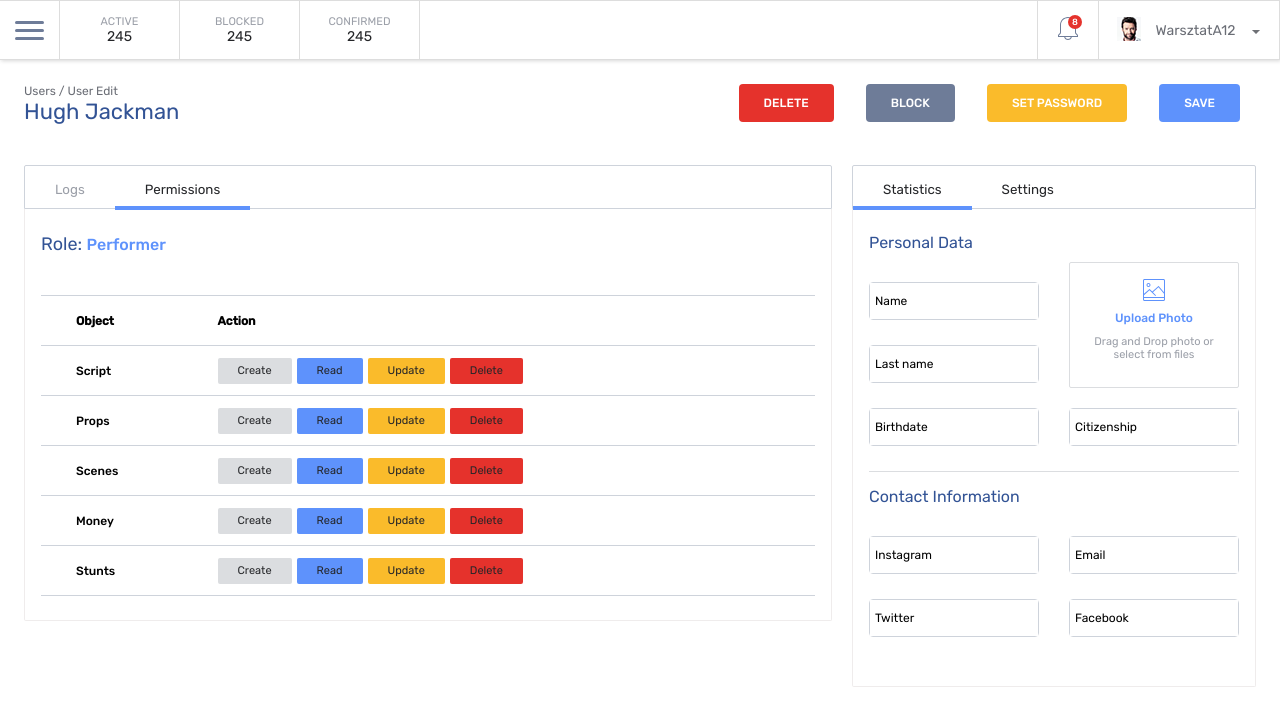
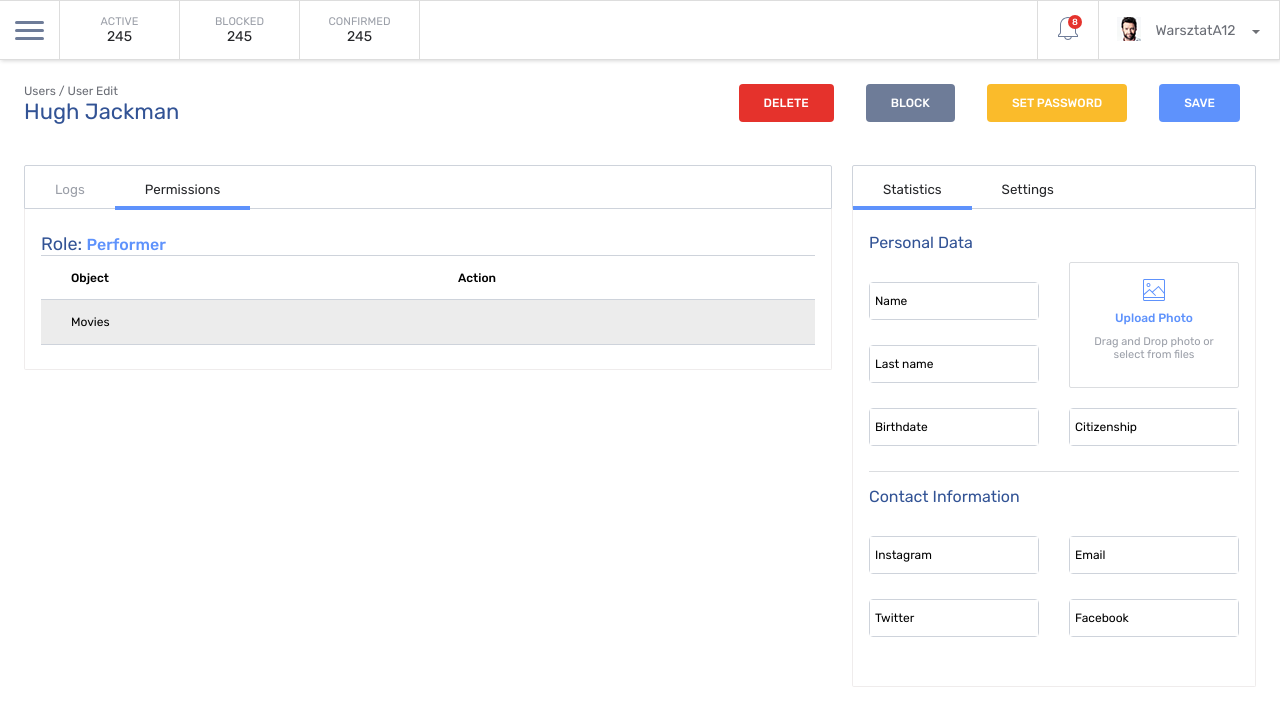
Before and after one commit to pan-rzeznik/task, an Angular app: page /dashboard/user-edit in a window 1280 px wide. Shown: the top 726 px of the page. Built offline with nearby package versions, Linux system fonts and the light colour scheme.

Commit message:
Refactor table list

```diff
--- a/src/app/modules/dashboard/components/user-edit/user-edit.component.html
+++ b/src/app/modules/dashboard/components/user-edit/user-edit.component.html
@@ -20,27 +20,10 @@
           <span class="role">Role: </span>
           <span class="type">Performer</span>
         </header>
-        <div class="table-section">
-          <table class="table">
-            <thead>
-              <tr>
-                <th>Object</th>
-                <th>Action</th>
-              </tr>
-            </thead>
-            <tbody>
-              <tr *ngFor="let row of tableFormArray.value">
-                <td>{{ row.name }}</td>
-                <td>
-                  <button class="table-button btn-create">Create</button
-                  ><button class="table-button btn-read">Read</button
-                  ><button class="table-button btn-update">Update</button
-                  ><button class="table-button btn-delete">Delete</button>
-                </td>
-              </tr>
-            </tbody>
-          </table>
-        </div>
+        <app-table
+          [tableData]="tableData"
+          [tableColumns]="tableColumns"
+        ></app-table>
       </div>
     </app-tab-body>
   </app-tab>
--- a/src/app/modules/dashboard/components/user-edit/user-edit.component.scss
+++ b/src/app/modules/dashboard/components/user-edit/user-edit.component.scss
@@ -44,47 +44,6 @@
   }
   .table-section {
     margin-top: 40px;
-    .table {
-      border-collapse: collapse;
-      width: 100%;
-
-      thead tr,
-      tbody tr {
-        text-align: left;
-        font-size: 12px;
-        font-weight: 500;
-        height: 50px;
-        border-top: 1px solid #ced3db;
-        border-bottom: 1px solid #ced3db;
-      }
-
-      th,
-      td {
-        padding-left: 35px;
-      }
-      .table-button {
-        height: 26px;
-        border-radius: 2px;
-        font-size: 11px;
-        color: #252629;
-        margin-right: 5px;
-        padding: 5px 20px;
-        cursor: pointer;
-      }
-
-      .btn-create {
-        background-color: #dbdde0;
-      }
-      .btn-read {
-        background-color: #5e92fc;
-      }
-      .btn-update {
-        background-color: #fabb2b;
-      }
-      .btn-delete {
-        background-color: #e5322c;
-      }
-    }
   }
   .personal {
     margin-bottom: 20px;
--- a/src/app/modules/dashboard/components/user-edit/user-edit.component.ts
+++ b/src/app/modules/dashboard/components/user-edit/user-edit.component.ts
@@ -5,8 +5,21 @@ import {
   Renderer2,
   OnInit,
 } from '@angular/core';
-import { FormGroup, FormBuilder, FormArray } from '@angular/forms';
+import { FormGroup, FormBuilder } from '@angular/forms';
+import { TableObject } from 'src/app/modules/shared/components/table/table.component';
 
+const mockData: TableObject[] = [
+  {
+    rowName: 'Movies',
+    nestedRows: [
+      { name: 'Script', state: false },
+      { name: 'Props', state: false },
+      { name: 'Scenes', state: false },
+      { name: 'Money', state: false },
+      { name: 'Stunts', state: false },
+    ],
+  },
+];
 @Component({
   selector: 'app-user-edit',
   templateUrl: './user-edit.component.html',
@@ -14,8 +27,8 @@ import { FormGroup, FormBuilder, FormArray } from '@angular/forms';
   changeDetection: ChangeDetectionStrategy.OnPush,
 })
 export class UserEditComponent implements OnInit {
-  private tableContent = ['Script', 'Props', 'Scenes', 'Money', 'Stunts'];
-  tableFormArray = new FormArray([]);
+  tableData = mockData;
+  tableColumns = ['Object', 'Action'];
   form: FormGroup;
 
   @ViewChild('form') formElement: HTMLFormElement;
@@ -33,7 +46,6 @@ export class UserEditComponent implements OnInit {
 
   ngOnInit(): void {
     this.initForm();
-    this.initTableFormArray();
   }
 
   submitForm(): void {
@@ -57,17 +69,6 @@ export class UserEditComponent implements OnInit {
     this.renderer.removeChild(this.formElement['nativeElement'], fakeSubmit);
   }
 
-  private initTableFormArray(): void {
-    this.tableContent.forEach((e) => {
-      this.tableFormArray.push(
-        this.fb.group({
-          name: e,
-          state: false,
-        })
-      );
-    });
-  }
-
   private initForm(): void {
     this.form = this.fb.group({
       personal: this.fb.group({
--- /dev/null
+++ b/src/app/modules/shared/components/table/table.component.html
@@ -0,0 +1,27 @@
+<div class="table">
+  <div class="table-header">
+    <span class="column" *ngFor="let column of tableColumns">{{ column }}</span>
+  </div>
+  <div class="table-body">
+    <details *ngFor="let row of dataSource?.controls">
+      <summary class="table-row">{{ row.get("rowName")?.value }}</summary>
+      <div
+        *ngFor="let nestedRow of row.get('nestedRows')?.controls"
+        class="table-row-expanded"
+      >
+        <p>{{ nestedRow.get("name").value }}</p>
+        <div class="buttons">
+          <button
+            (click)="toggleState(nestedRow.get('state'))"
+            class="table-button btn-create"
+          >
+            Create
+          </button>
+          <button class="table-button btn-read">Read</button>
+          <button class="table-button btn-update">Update</button>
+          <button class="table-button btn-delete">Delete</button>
+        </div>
+      </div>
+    </details>
+  </div>
+</div>
--- /dev/null
+++ b/src/app/modules/shared/components/table/table.component.scss
@@ -0,0 +1,74 @@
+.table {
+  display: grid;
+  grid-template-columns: repeat(auto-fit, minmax(250px, 1fr));
+
+  .table-header {
+    grid-row: 1/2;
+    grid-column: 1/-1;
+    display: grid;
+    align-items: center;
+    grid-template-columns: repeat(auto-fit, minmax(250px, 1fr));
+    text-align: left;
+    font-size: 12px;
+    font-weight: 500;
+    height: 45px;
+    border-top: 1px solid #ced3db;
+    border-bottom: 1px solid #ced3db;
+
+    .column {
+      padding-left: 30px;
+    }
+  }
+  .table-body {
+    grid-column: 1/-1;
+
+    .table-row {
+      height: 45px;
+      padding-left: 30px;
+      display: flex;
+      align-items: center;
+      outline: none;
+      border-bottom: 1px solid #ced3db;
+      background-color: #ececec;
+      font-size: 12px;
+    }
+    .table-row-expanded {
+      display: grid;
+      align-items: center;
+      grid-template-columns: repeat(auto-fit, minmax(250px, 1fr));
+      border-bottom: 1px solid #ced3db;
+      padding: 15px 0;
+
+      p {
+        padding-left: 30px;
+      }
+
+      .buttons {
+        padding-left: 30px;
+      }
+    }
+  }
+}
+
+.table-button {
+  height: 26px;
+  border-radius: 2px;
+  font-size: 11px;
+  color: #252629;
+  margin-right: 5px;
+  padding: 5px 20px;
+  cursor: pointer;
+}
+
+.btn-create {
+  background-color: #dbdde0;
+}
+.btn-read {
+  background-color: #5e92fc;
+}
+.btn-update {
+  background-color: #fabb2b;
+}
+.btn-delete {
+  background-color: #e5322c;
+}
--- /dev/null
+++ b/src/app/modules/shared/components/table/table.component.ts
@@ -0,0 +1,56 @@
+import {
+  Component,
+  Input,
+  ChangeDetectionStrategy,
+  ChangeDetectorRef,
+} from '@angular/core';
+import { FormArray, FormBuilder, AbstractControl } from '@angular/forms';
+
+export interface TableObject {
+  rowName: string;
+  nestedRows: {
+    name: string;
+    state: boolean;
+  }[];
+}
+
+@Component({
+  selector: 'app-table',
+  templateUrl: './table.component.html',
+  styleUrls: ['./table.component.scss'],
+  changeDetection: ChangeDetectionStrategy.OnPush,
+})
+export class TableComponent {
+  dataSource = new FormArray([]);
+
+  @Input() set tableData(value: TableObject[]) {
+    value.forEach((obj: TableObject) => {
+      this.dataSource.push(
+        this.fb.group({
+          rowName: obj.rowName,
+          nestedRows: this.createNestedFormArray(obj.nestedRows),
+        })
+      );
+    });
+    console.log(this.dataSource);
+  }
+  @Input() tableColumns: string[];
+  constructor(private readonly fb: FormBuilder) {}
+
+  toggleState(control: AbstractControl): void {
+    const state = control?.value;
+    control.setValue(!state);
+  }
+  private createNestedFormArray(nestedRows: any[]): FormArray {
+    const array = new FormArray([]);
+    nestedRows.forEach((o) => {
+      array.push(
+        this.fb.group({
+          name: o.name,
+          state: o.state,
+        })
+      );
+    });
+    return array;
+  }
+}
```
Also changed, not shown: src/app/modules/shared/shared.module.ts (+8 -2 lines).
